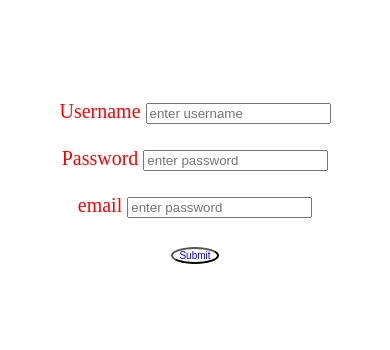
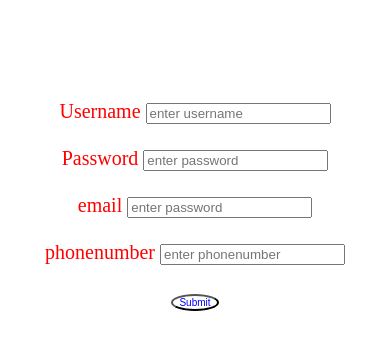
Before and after one commit to Shiny755/registration, a plain HTML site: page index.html in a window 390 px wide. Drawn offline with Linux system fonts and the light colour scheme.

Commit message:
phonenumber

```diff
--- a/index.html
+++ b/index.html
@@ -16,6 +16,9 @@
     <br><br>
     <label >email</label>
     <input type="text" id="password" placeholder="enter password">
+    <br><br>
+    <label >phonenumber</label>
+    <input type="text" id="password" placeholder="enter phonenumber">
     <br><br>
     <button>Submit</button>
   </form>
```
